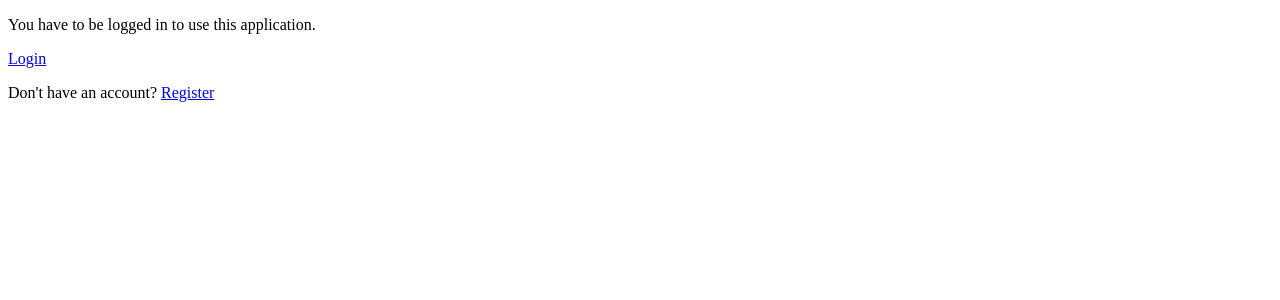
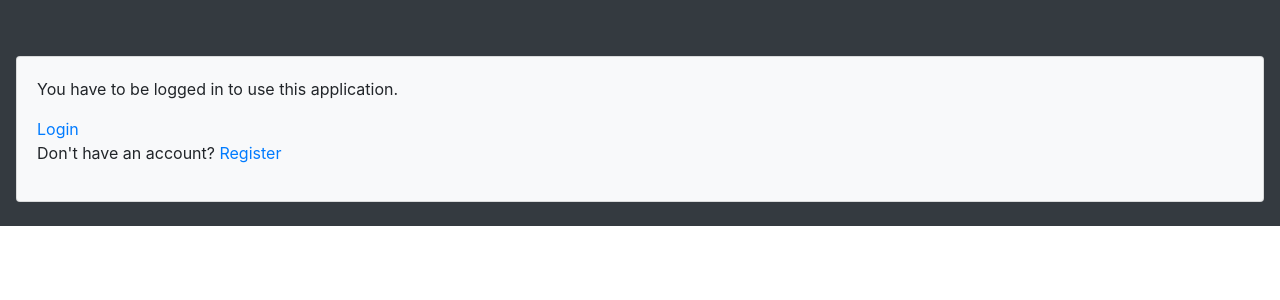
Before and after one commit to kamilakokoszka/To-do-app, a Django app: page /add_task/ in a window 1280 px wide. Shown: the top 300 px of the page. Run offline with Django 3.2, Linux system fonts and the light colour scheme.

Commit message:
Styling base template

```diff
--- a/base/Templates/base.html
+++ b/base/Templates/base.html
@@ -3,19 +3,30 @@
     <head>
         <meta charset="UTF-8">
         <title>Todo app</title>
+        <link rel="stylesheet" href="https://cdn.jsdelivr.net/npm/bootstrap@4.3.1/dist/css/bootstrap.min.css" integrity="sha384-ggOyR0iXCbMQv3Xipma34MD+dH/1fQ784/j6cY/iJTQUOhcWr7x9JvoRxT2MZw1T" crossorigin="anonymous">
     </head>
     <body>
-
+        <nav class="navbar navbar-dark bg-dark">
             {% if request.user.is_authenticated %}
-        <p>{{ request.user }} ---- <a href="{% url 'logout' %}">Logout</a></p>
+            <div class="order-0 text-light font-weight-bold">
+                {{ request.user }}
+            </div>
+            <div class="order-1 nav-item active">
+                <a href="{% url 'logout' %}" class="text-secondary">Logout</a>
+            </div>
             <hr>
+        </nav>
+        <div class="card-body mx-auto margin card bg-light mb-3 mt-5" style="max-width: 40rem;">
             {% block content %}
             {% endblock %}
+        </div>
     {% else %}
+        <div class="card-body mx-auto margin card bg-light mb-3 mt-5 ">
             <p>You have to be logged in to use this application.</p>
             <a href="{% url 'login' %}">Login</a>
             <p>Don't have an account?
             <a href="{% url 'register' %}">Register</a>
+        </div>
     {% endif %}
     </body>
 </html>
```
Lines whose indentation alone changed are shown as unchanged.
